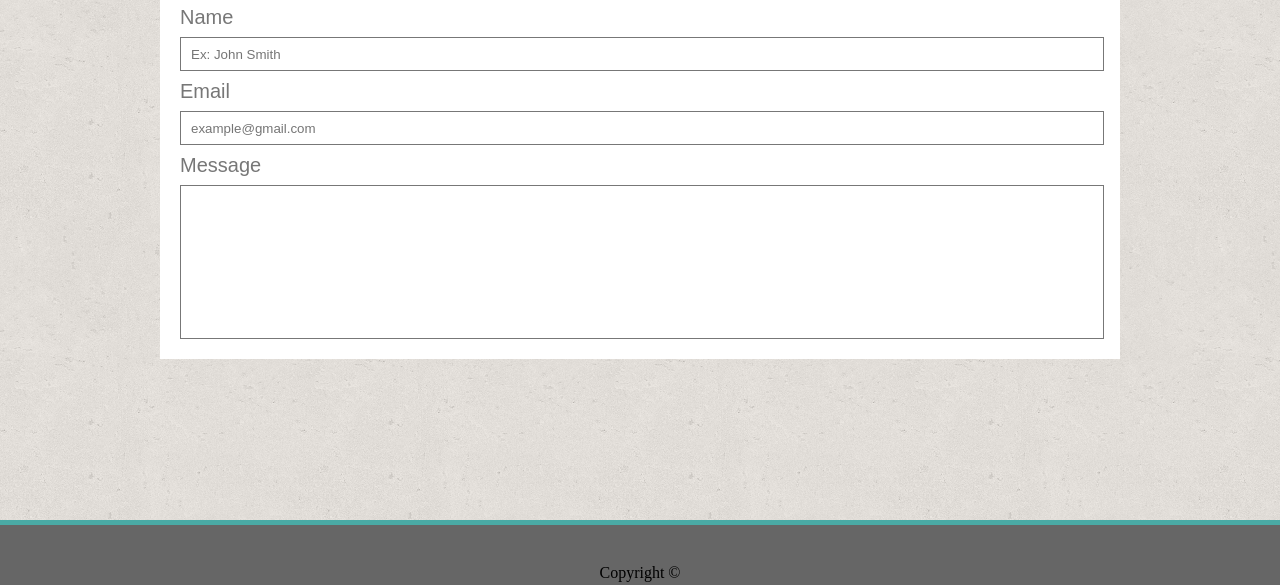
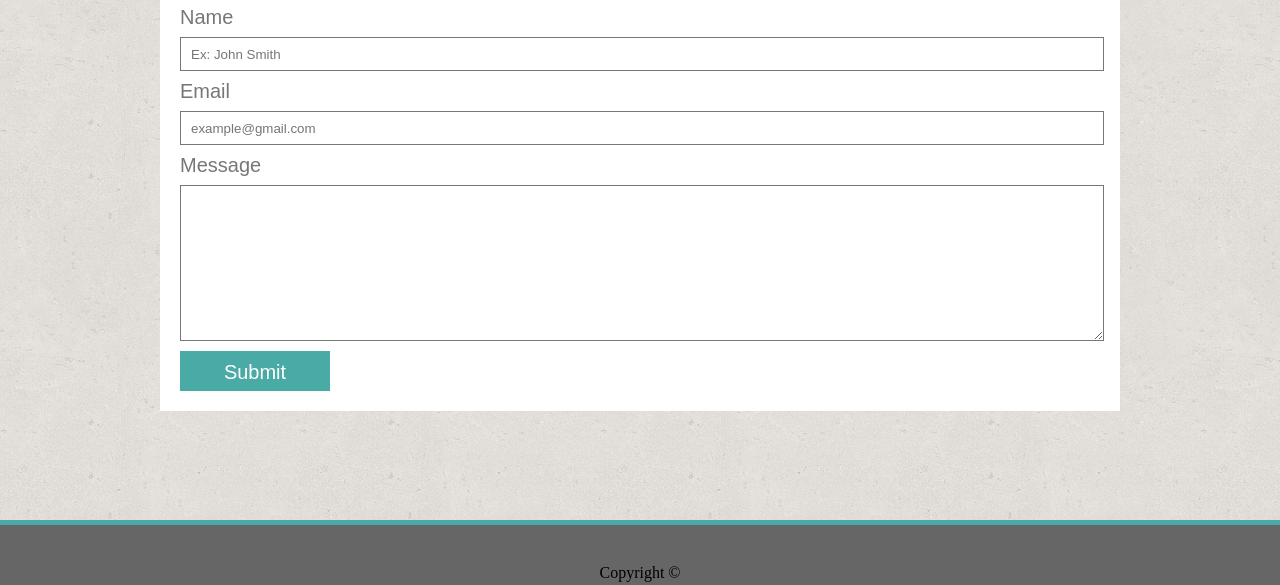
Before and after one commit to abdel-lall/Basic-Portfolio, a plain HTML site: page contact.html in a window 1280 px wide. Shown: the part 215-800 px from the top of the page. Drawn offline with Linux system fonts and the light colour scheme.

Commit message:
contact update

```diff
--- a/assets/css/style.css
+++ b/assets/css/style.css
@@ -221,3 +221,23 @@ footer{
 #cell5{
     background-image: url(../images/image5.jpg)
 }
+#btndev {
+    padding-top: 10px;
+}
+#btn{
+    display: block;
+    text-align: center;
+    line-height: 40px;
+    height: 40px;
+    width: 150px;
+    background-color: #4aaaa5;
+    font-family: Arial, Helvetica, sans-serif;
+    color: white;
+    font-size: 20px;
+    border: 0;
+}
+#btn:hover{
+    border-color:  #777777;
+    border-style: solid;
+    border-bottom-width: 3px;
+}
--- a/contact.html
+++ b/contact.html
@@ -24,7 +24,10 @@
         <label for="email" id="p1">Email</label>
         <input type="text" id="email" placeholder="example@gmail.com">
         <label for="message" id="p1">Message</label>
-        <input type="text" id="message" height="5">
+        <textarea id="message" name="message"></textarea>
+        <div id="btndev">
+            <input type="submit" value="Submit" id="btn">
+        </div>
     </section>
     <footer>
         <p>Copyright ©</p>
```
